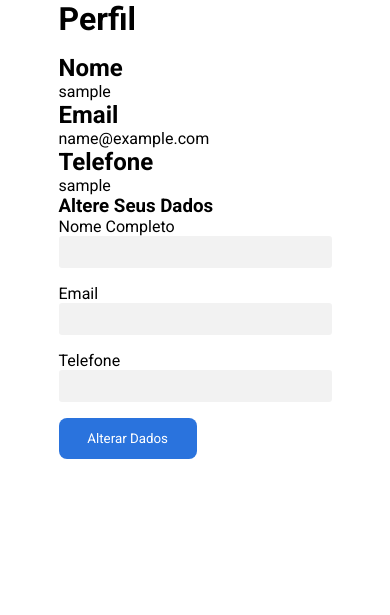
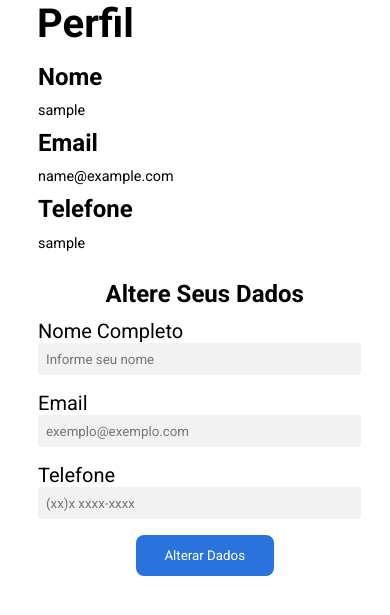
Before and after one commit to Gustavo-kohler/Leilao-Solidario, a Flask app: page /profile in a window 390 px wide. Shown: the part 96-711 px from the top of the page. Run offline with Flask 3, Linux system fonts and the light colour scheme; the visitor is signed in with stand-in values (Sample User, id 1).

Commit message:
elaboracao do css da pagina profile e adicoes de informacoes em outras paginas do projeto

```diff
--- a/leilao_solidario/forms/profile.py
+++ b/leilao_solidario/forms/profile.py
@@ -5,7 +5,7 @@ from leilao_solidario.models import Usuario
 
 
 class FormAlterarDados(FlaskForm):
-    username = StringField('Nome Completo', validators=[Optional(), length(min=2, max=20)])
-    email = StringField('Email', validators=[Optional(), Email()])
-    telefone = StringField('Telefone', validators=[Optional()])
+    username = StringField('Nome Completo', validators=[Optional(), length(min=2, max=20)], render_kw={"placeholder": "Informe seu nome"})
+    email = StringField('Email', validators=[Optional(), Email()], render_kw={"placeholder": "exemplo@exemplo.com"})
+    telefone = StringField('Telefone', validators=[Optional()], render_kw={"placeholder": "(xx)x xxxx-xxxx"})
     botao_submit_alterar_dados = SubmitField('Alterar Dados')
--- a/leilao_solidario/static/styles/profile.css
+++ b/leilao_solidario/static/styles/profile.css
@@ -0,0 +1,86 @@
+h1{
+    font-size: 3rem;
+    text-align: left;
+    padding-left: 225px;
+}
+
+h2{
+    padding-bottom: .7rem;
+}
+
+p{
+    font-size: 1rem;
+    padding-bottom: 10px;
+}
+
+.profile{
+    display: flex;
+    width: 70%;
+    justify-content: space-between;
+    align-items: center;
+    padding-left: 13.5rem;
+}
+
+.infos{
+    display: flex;
+    flex-direction: column;
+    text-align: left;
+    width: 50%;
+    padding: 0px 10px 0px 10px;
+}
+
+.container{
+    display: flex;
+    flex-direction: column;
+    justify-content: center;
+    align-items: center;
+    width: 50%;
+    border-left: 1px solid #000;
+}
+
+.form-group{
+    width: 75%;
+    padding-right: 10px;
+}
+
+.form-control-label{
+    font-size: 20px;
+
+}
+
+.btn{
+    padding-top: 10px;
+}
+
+@media (max-width: 480px) {
+    h1 {
+        font-size: 2.5rem;
+        padding-left: 9.5%;
+    }
+
+    p {
+        font-size: 0.9rem;
+    }
+
+    .profile {
+        flex-direction: column;
+        align-items: flex-start;
+        width: 100%;
+        padding-left: 5%;
+    }
+
+    .infos {
+        width: 100%;
+        padding: 0 5%;
+    }
+
+    .container {
+        width: 100%;
+        padding: 5%;
+        border-left: none;
+    }
+
+    .form-group {
+        width: 100%;
+    }
+}
--- a/leilao_solidario/templates/base.html
+++ b/leilao_solidario/templates/base.html
@@ -55,7 +55,7 @@
             <a href="{{ url_for('cadastro_leilao.cadastrar_leilao') }}" class="navbar-dropdown-a">Novo leilão</a>
             <a href="{{ url_for('leilao.lista_leiloes') }}" class="navbar-dropdown-a">Leilões</a>
             <a href="{{ url_for('auction.meusleiloes') }}" class="navbar-dropdown-a">Meus leilões</a>
-            <a href="" class="navbar-dropdown-a">Perfil</a>
+            <a href="{{ url_for('profile.profile')}}" class="navbar-dropdown-a">Perfil</a>
             <a href="{{ url_for('home.sair') }}" class="navbar-dropdown-a">Encerrar sessão</a>
         </div>
     {% else %}
--- a/leilao_solidario/templates/profile.html
+++ b/leilao_solidario/templates/profile.html
@@ -8,10 +8,10 @@
 
 
 {% block body %}
-<div class="wrapper-doc">
-    <h1>Perfil</h1>
+<h1>Perfil</h1>
+<div class="profile">
 
-    <div>
+    <div class="infos">
         <div>
             <h2>Nome</h2>
             <p>{{user.username}}</p>
@@ -28,7 +28,7 @@
 
     <form method="POST" action="" class="container">
         {{ forms_alteracao.csrf_token }}
-        <h3>Altere Seus Dados</h3>
+        <h2>Altere Seus Dados</h2>
         <div class="form-group">
             {{ forms_alteracao.username.label(class="form-control-label") }}
             {% if forms_alteracao.username.errors %}
```
Also changed, not shown: leilao_solidario/forms/login.py (+8 -4 lines), leilao_solidario/templates/login.html (line endings or trailing spaces).
